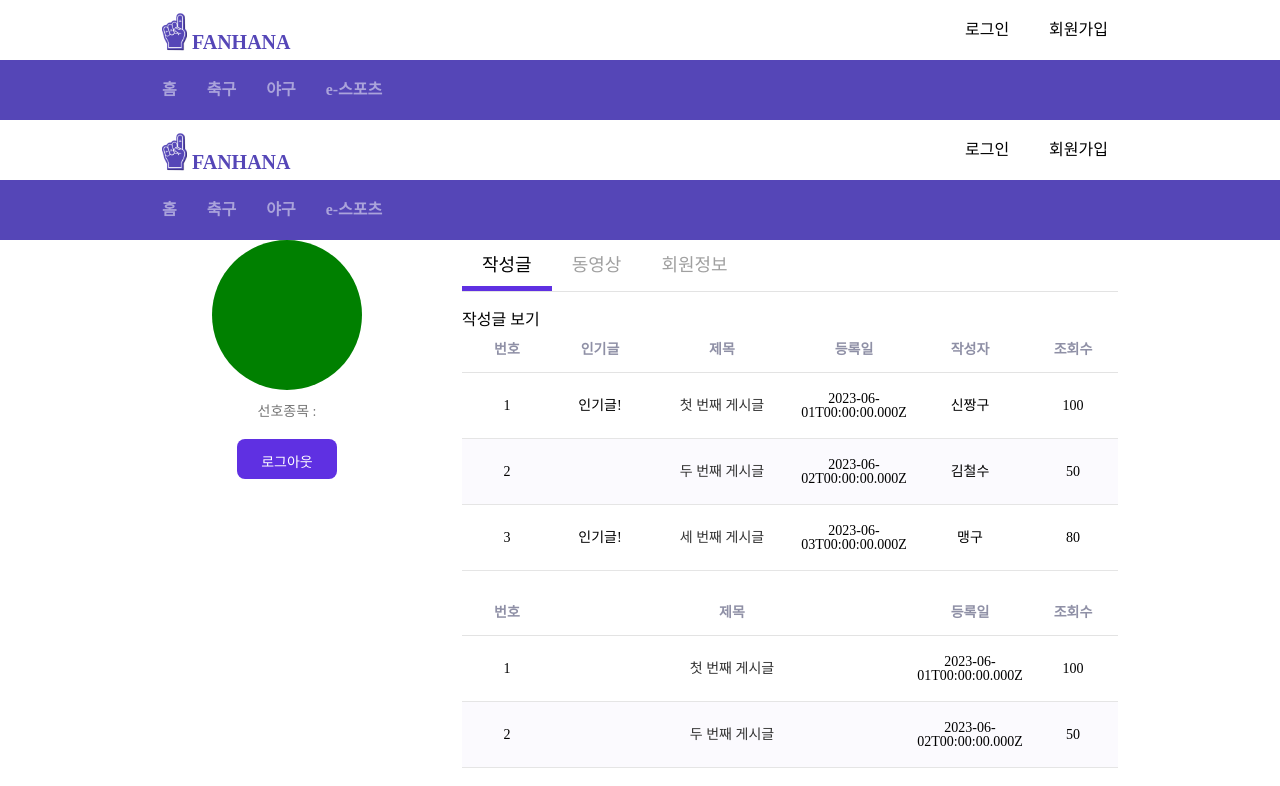
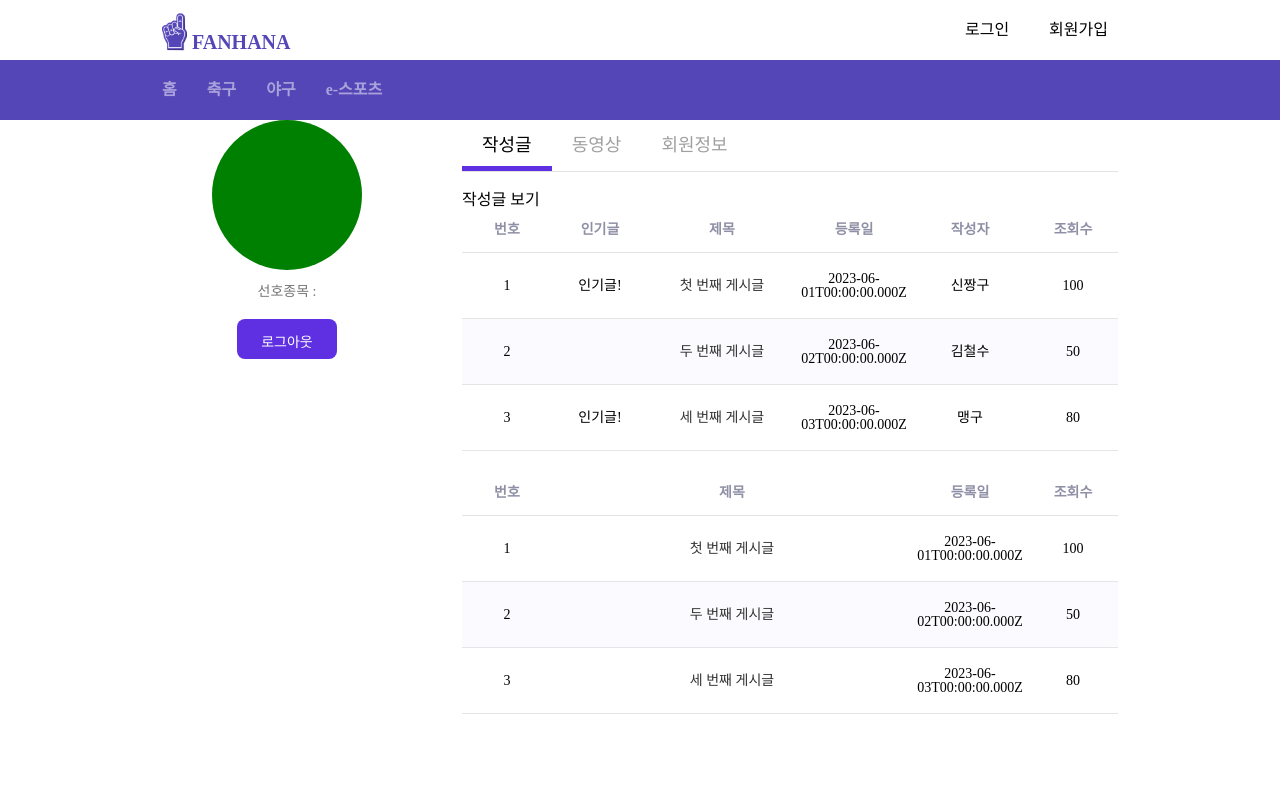
Before and after one commit to ji-silver/FANHANA, a React (Create React App) app: page /mypage/myWrite in a window 1280 px wide. Shown: the top 786 px of the page. Built offline with nearby package versions, Linux system fonts and the light colour scheme.

Commit message:
마이페이지 임시저장

```diff
--- a/package.json
+++ b/package.json
@@ -15,6 +15,7 @@
     "@types/react": "^18.2.7",
     "@types/react-dom": "^18.2.4",
     "axios": "^1.4.0",
+    "jsonwebtoken": "^9.0.0",
     "react": "^18.2.0",
     "react-datepicker": "^4.12.0",
     "react-dom": "^18.2.0",
@@ -52,6 +53,7 @@
     ]
   },
   "devDependencies": {
+    "@types/jsonwebtoken": "^9.0.2",
     "@types/react-datepicker": "^4.11.2",
     "@types/styled-components": "^5.1.26"
   }
--- a/src/pages/mypage/myWrite.tsx
+++ b/src/pages/mypage/myWrite.tsx
@@ -36,7 +36,6 @@ function MyWrite() {
 
   return (
     <>
-      <Header />
       <StyledSection>
         <MyProfile>
           <div className="profileImg"></div>
```
